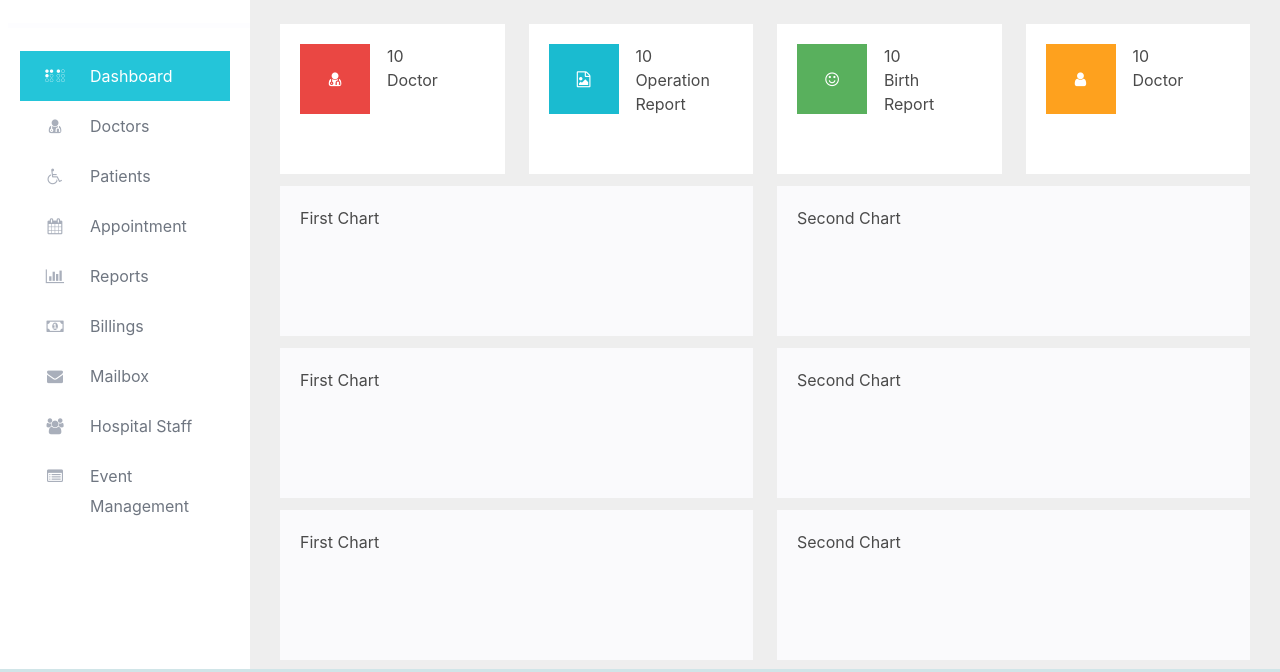
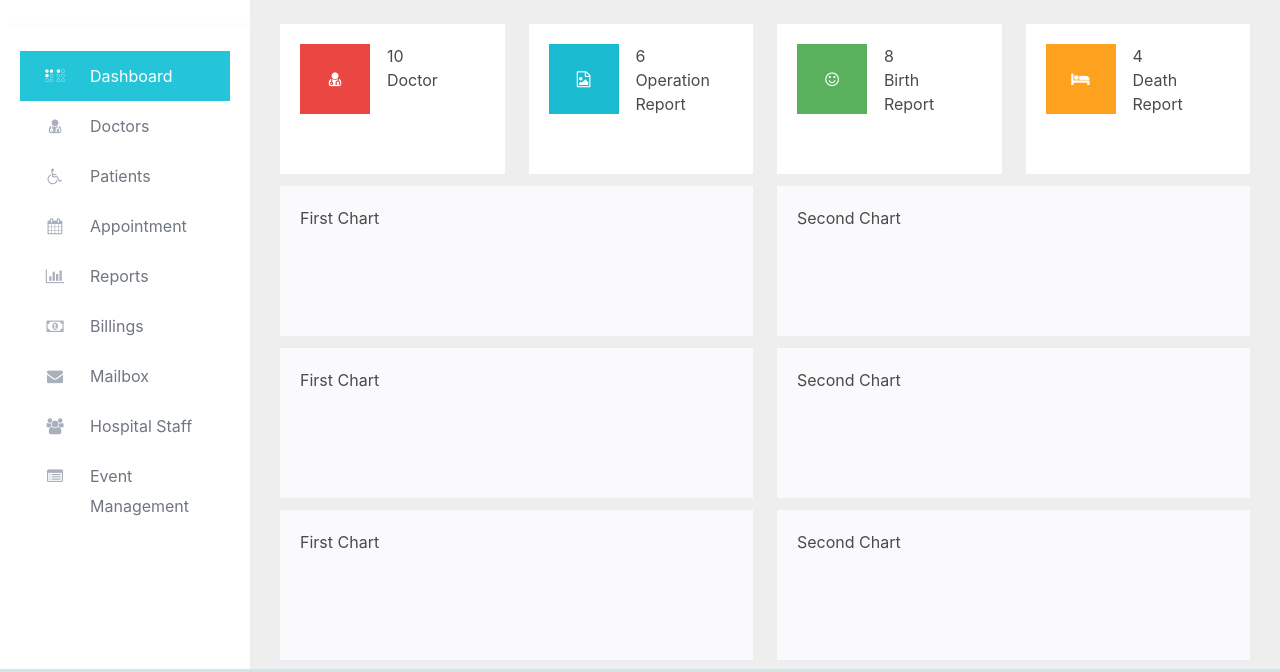
Before and after one commit to samcyn/clinic-matters, a website: page index.html in a window 1280 px wide. Shown: the part 131-803 px from the top of the page. Drawn offline with Linux system fonts and the light colour scheme.

Commit message:
styled nav,dashboard, and charts

```diff
--- a/index.html
+++ b/index.html
@@ -198,7 +198,7 @@
 
 								<div class="column">
 									<div class="stats">
-										<h3>10</h3>
+										<h3>6</h3>
 										<h5>Operation<br>Report</h5>
 									</div>
 								</div>
@@ -217,7 +217,7 @@
 
 								<div class="column">
 									<div class="stats">
-										<h3>10</h3>
+										<h3>8</h3>
 										<h5>Birth<br>Report</h5>
 									</div>
 								</div>
@@ -230,14 +230,14 @@
 							<div class="columns">
 								<div class="column is-5">
 									<div class="icons bg-orange">
-										<i class="fa fa-user"></i>
+										<i class="fa fa-bed"></i>
 									</div>
 								</div>
 
 								<div class="column">
 									<div class="stats">
-										<h3>10</h3>
-										<h5>Doctor</h5>
+										<h3>4</h3>
+										<h5>Death<br>Report</h5>
 									</div>
 								</div>
 							</div>
```
